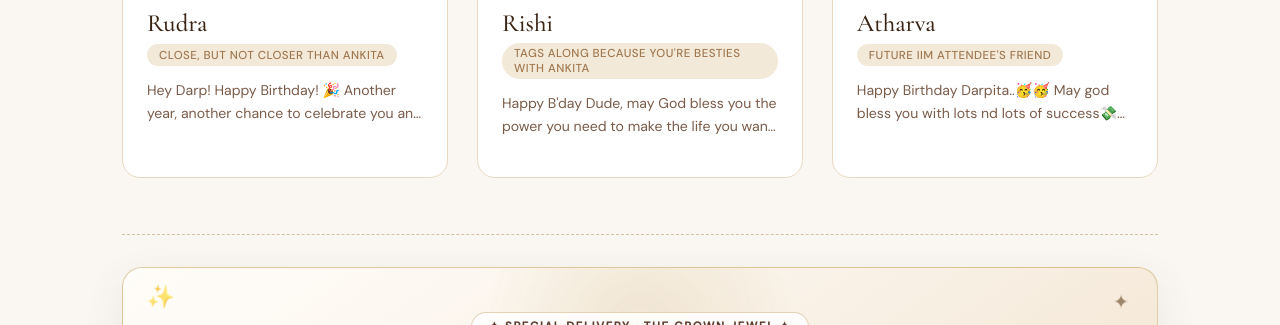
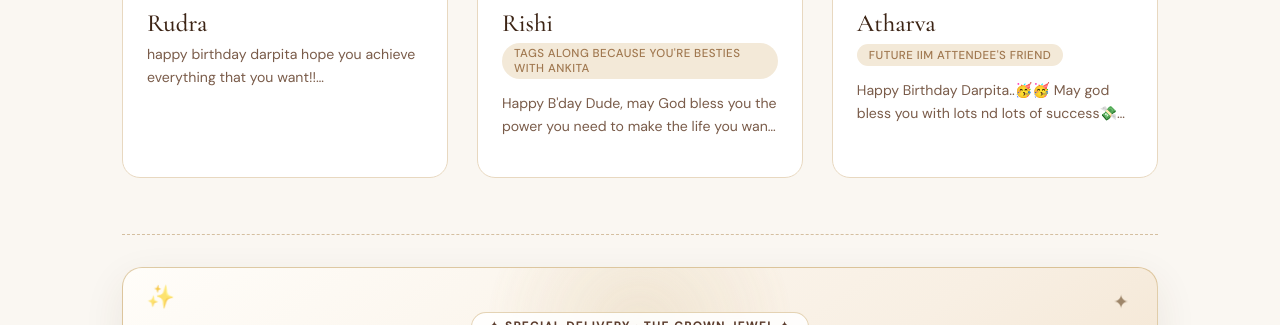
Before and after one commit to rebeluni/deesbday, a plain HTML site: page index.html in a window 1280 px wide. Shown: the part 1832-2157 px from the top of the page. Drawn offline with nearby package versions, Linux system fonts and the light colour scheme.

Commit message:
Enable safe mode by default on page load

```diff
--- a/index.html
+++ b/index.html
@@ -4,7 +4,7 @@
     <meta charset="UTF-8">
     <meta name="viewport" content="width=device-width, initial-scale=1.0">
     <title>for darp, with love 🤎</title>
-    <link rel="stylesheet" href="styles.css?v=10.0">
+    <link rel="stylesheet" href="styles.css?v=11.0">
     <link href="https://fonts.googleapis.com/css2?family=Cormorant+Garamond:ital,wght@0,300;0,400;0,500;0,600;1,300;1,400;1,500&family=DM+Sans:ital,opsz,wght@0,9..40,300;0,9..40,400;0,9..40,500;1,9..40,300&family=Caveat:wght@400;600&display=swap" rel="stylesheet">
 </head>
 <body>
@@ -248,6 +248,6 @@
     <!-- TOAST NOTIFICATION -->
     <div id="toast" class="toast"></div>
 
-    <script src="script.js?v=10.0"></script>
+    <script src="script.js?v=11.0"></script>
 </body>
 </html>
--- a/script.js
+++ b/script.js
@@ -8,7 +8,7 @@ let lyricsData    = [];
 let thingsData    = [];
 let ifyouwereData = [];
 let receiptsData  = [];
-let isSafeMode    = localStorage.getItem('darp_safe_mode') === 'true';
+let isSafeMode    = localStorage.getItem('darp_safe_mode') !== 'false';
 
 // ===========================
 // INIT
```
